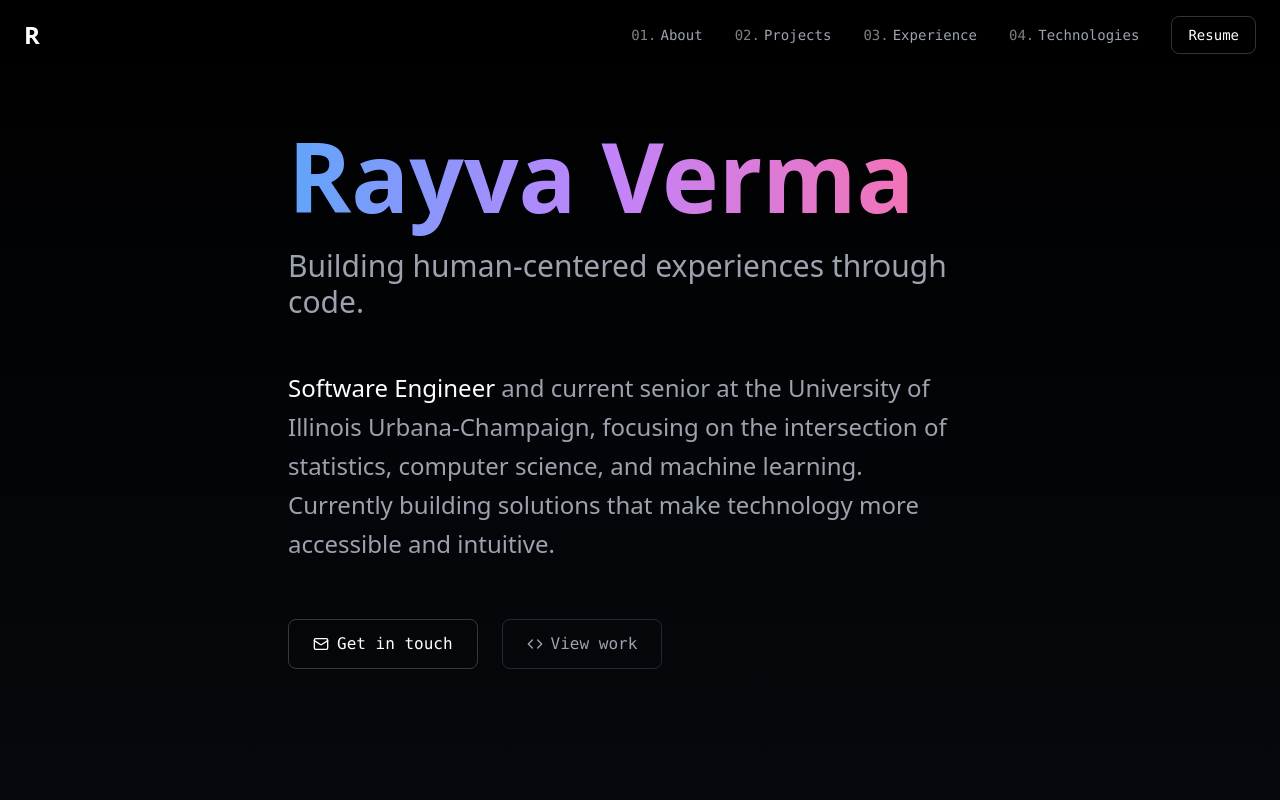
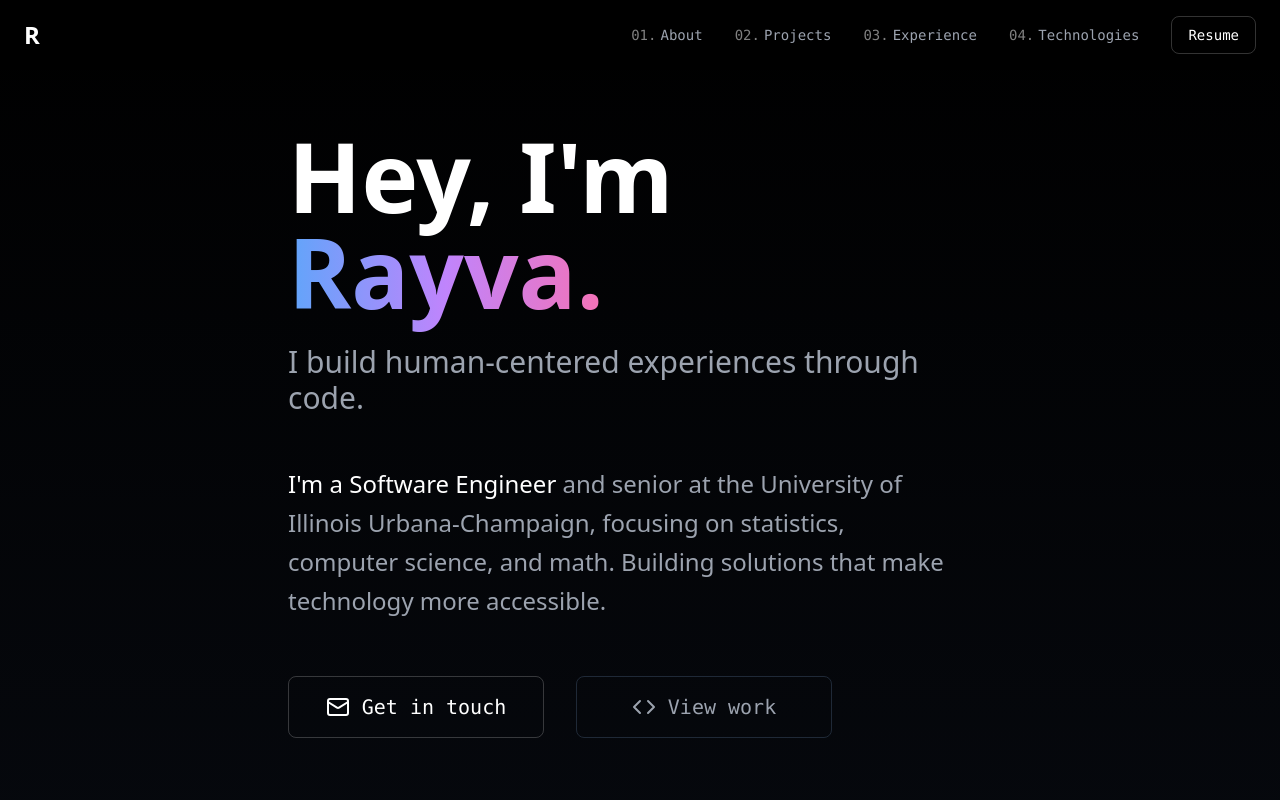
Before and after one commit to rverma6/updated-pp, a React (Create React App) app: page / in a window 1280 px wide. Shown: the top 800 px of the page. Built offline with nearby package versions, Linux system fonts and the light colour scheme; a web font is replaced by a local one.

Commit message:
sizing updated

```diff
--- a/src/components/Hero.js
+++ b/src/components/Hero.js
@@ -61,8 +61,9 @@ export default function Hero() {
               animate={{ y: 0 }}
               transition={{ duration: 1, ease: [0.16, 1, 0.3, 1], delay: 0.2 }}
             >
-              <span className="bg-clip-text text-transparent bg-gradient-to-r from-blue-400 via-purple-400 to-pink-400 transition-all duration-500">
-                Rayva Verma
+              Hey, I'm{" "}
+              <span className="bg-clip-text text-transparent bg-gradient-to-r from-blue-400 via-purple-400 to-pink-400">
+                Rayva.
               </span>
             </motion.h1>
             <motion.h2
@@ -71,7 +72,7 @@ export default function Hero() {
               animate={{ opacity: 1, y: 0 }}
               transition={{ duration: 0.5, delay: 0.4 }}
             >
-              Building human-centered experiences through code.
+              I build human-centered experiences through code.
             </motion.h2>
           </motion.div>
 
@@ -89,34 +90,34 @@ export default function Hero() {
                 className="text-white hover:text-blue-400 transition-colors"
                 whileHover={{ scale: 1.05 }}
               >
-                Software Engineer
-              </motion.a> and current senior at the University of Illinois Urbana-Champaign,
-              focusing on the intersection of statistics, computer science, and machine learning.
-              Currently building solutions that make technology more accessible and intuitive.
+                I'm a Software Engineer
+              </motion.a> and senior at the University of Illinois Urbana-Champaign,
+              focusing on statistics, computer science, and math.
+              Building solutions that make technology more accessible.
             </motion.div>
 
 
 
             <motion.div
-              className="flex items-center space-x-6 pt-8"
+              className="flex items-center space-x-8 pt-8"
               initial={{ opacity: 0, y: 20 }}
               animate={{ opacity: 1, y: 0 }}
               transition={{ duration: 0.5, delay: 0.6 }}
             >
               <motion.a
                 href="mailto:rayvaverma18@gmail.com"
-                className="text-white border border-white/20 px-6 py-3 rounded-lg hover:bg-white/10 transition-colors font-mono inline-flex items-center"
+                className="w-64 text-white text-xl border border-white/20 px-8 py-4 rounded-lg hover:bg-white/10 transition-colors font-mono inline-flex items-center justify-center"
                 whileHover={{ scale: 1.05 }}
               >
-                <Mail className="w-4 h-4 mr-2" />
+                <Mail className="w-6 h-6 mr-3" />
                 Get in touch
               </motion.a>
               <Link to="/projects">
                 <motion.div
-                  className="text-gray-400 border border-gray-800 px-6 py-3 rounded-lg hover:bg-gray-900 transition-colors font-mono inline-flex items-center"
+                  className="w-64 text-gray-400 text-xl border border-gray-800 px-8 py-4 rounded-lg hover:bg-gray-900 transition-colors font-mono inline-flex items-center justify-center"
                   whileHover={{ scale: 1.05 }}
                 >
-                  <Code className="w-4 h-4 mr-2" />
+                  <Code className="w-6 h-6 mr-3" />
                   View work
                 </motion.div>
               </Link>
```
